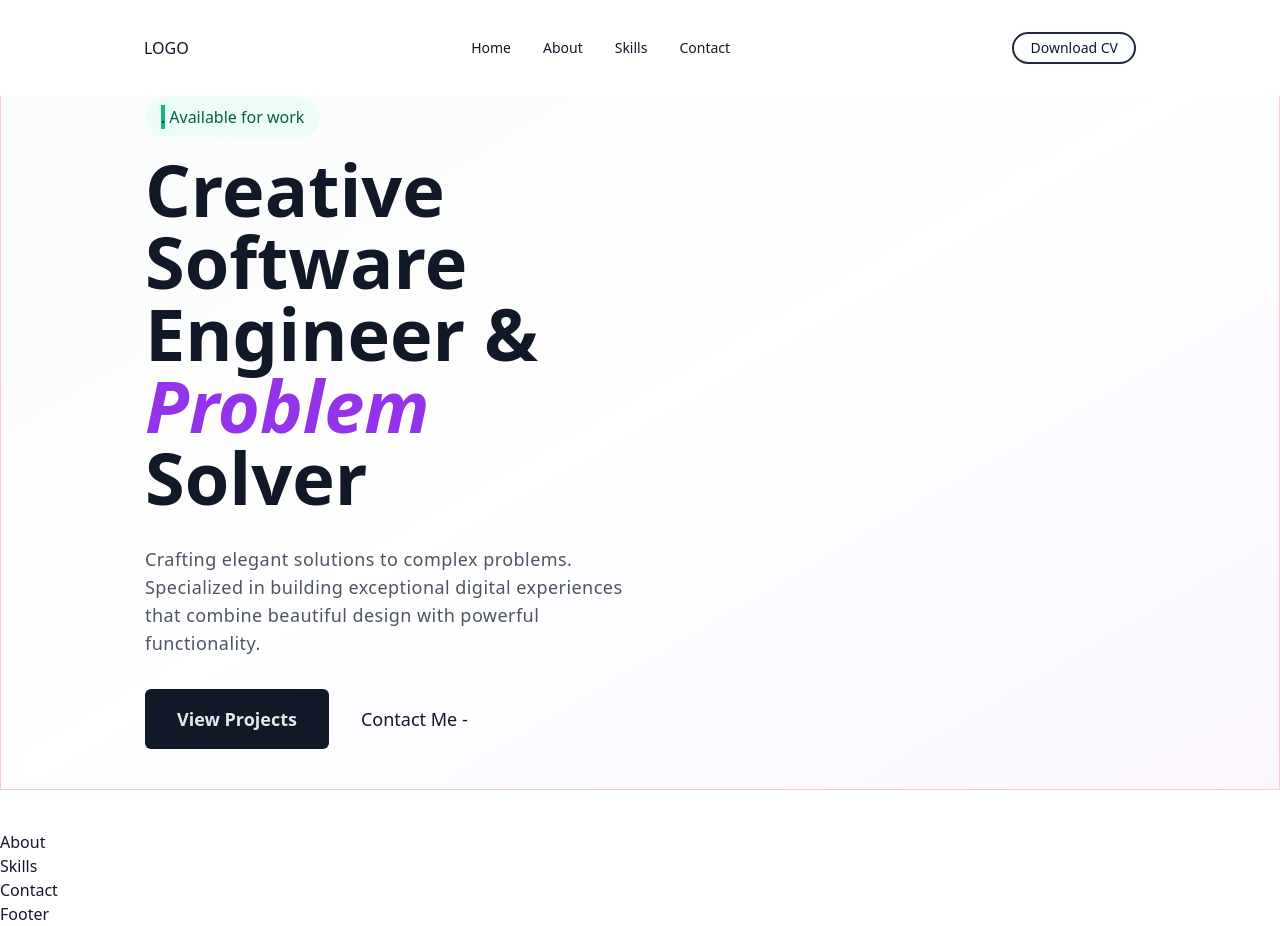
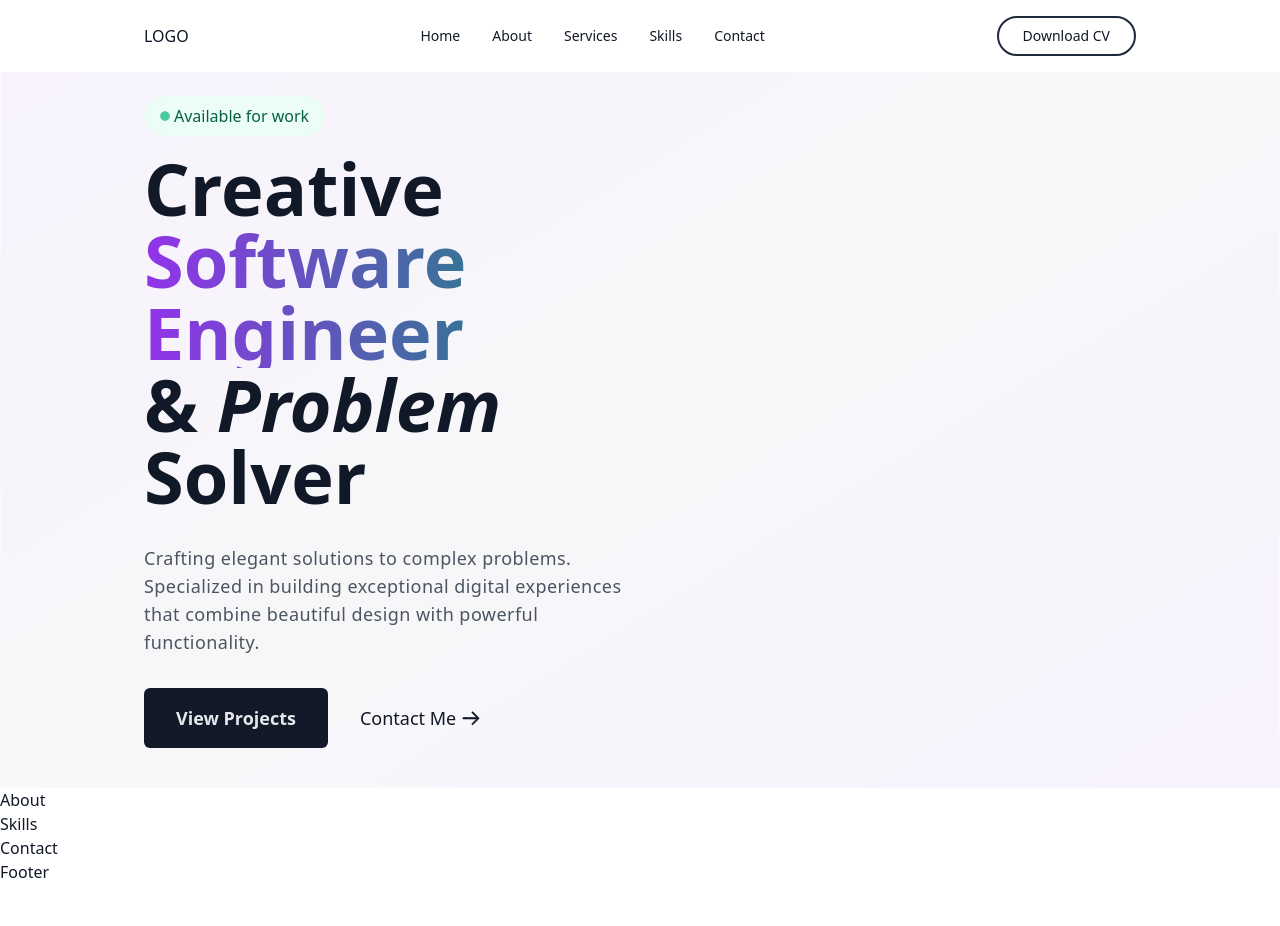
Before and after one commit to devRaphael13/portfolio_v2, a Next.js app: page / in a window 1280 px wide. After the commit the page ends 884 px from the top, so only its background shows below. Built offline with nearby package versions, Linux system fonts and the light colour scheme.

Commit message:
Fix 1/2 of hero section

```diff
--- a/app/components/hero.jsx
+++ b/app/components/hero.jsx
@@ -1,16 +1,38 @@
 import Link from "next/link";
+import { GoArrowRight } from "react-icons/go";
+import { FaCircle } from "react-icons/fa";
 
 export default function Hero() {
     return (
-        <section className="bg-gradient-to-br from-gray-50 via-white to-purple-50 px-36 grid grid-cols-2 my-10 py-10 border border-red-200">
+        <section className="relative px-36 grid grid-cols-2 pb-10 pt-20 overflow-hidden">
+            <div
+                className="absolute inset-0 -z-10 pointer-events-none"
+                aria-hidden="true"
+            >
+                <div
+                    className="
+                        w-full h-full
+                        bg-gradient-to-br
+                        from-purple-200
+                        via-gray-200
+                        to-purple-200
+                        opacity-30
+                        blur-[1px]
+                        "
+                    style={{
+                        maskImage: "radial-gradient(ellipse 110% 75% at 50% 50%, white 80%, transparent 100%)"
+                    }}
+                />
+            </div>
+
             <div>
                 <div className="inline-flex w-fit items-center justify-center px-4 py-2 gap-1 bg-emerald-50 my-4 rounded-full">
-                    <div className="bg-emerald-500">.</div>
+                    <FaCircle className="text-emerald-500 animate-pulse" size={10}/>
                     <p className="text-emerald-800 font-medium ">Available for work</p>
                 </div>
 
                 <h1 className="inline-block font-bold text-7xl">
-                    Creative Software Engineer & <span className="italic text-purple-600">Problem</span> Solver
+                    Creative <span className="block bg-gradient-to-r from-purple-600 to-emerald-600 bg-clip-text text-transparent">Software Engineer</span> <span className="block">& <span className="italic">Problem</span></span> Solver
                 </h1>
 
                 <p className="inline-block my-8 text-lg font-medium text-gray-600 tracking-wide">
@@ -18,12 +40,16 @@ export default function Hero() {
                 </p>
 
                 <div className="flex gap-x-8 items-center">
-                    <button className="py-4 px-8 font-semibold rounded-md bg-gray-900 text-lg text-gray-200">View Projects</button>
-                    <Link href="" className="font-medium text-lg">Contact Me -</Link>
+                    <button className="py-4 px-8 font-semibold rounded-md bg-gray-900 text-lg text-gray-200 transform transition-transform duration-200 hover:scale-105">View Projects</button>
+                    <Link href="" className="flex justify-center items-center gap-1 font-medium text-lg">
+                        Contact Me
+                        <GoArrowRight size={22} strokeWidth={0.75} />
+                    </Link>
                 </div>
             </div>
 
-            <div></div>
+            <div>
+            </div>
         </section>
     );
 }
--- a/app/components/navbar.jsx
+++ b/app/components/navbar.jsx
@@ -2,15 +2,16 @@ import Link from "next/link";
 
 export default function Navbar() {
     return (
-        <nav className="fixed top-0 left-0 w-full bg-white z-50 flex justify-between items-center py-8 px-36">
+        <nav className="fixed top-0 left-0 w-full bg-white z-50 flex justify-between items-center py-4 px-36">
             <div>LOGO</div>
             <div className="flex gap-8">
                 <Link className="text-sm font-medium" href="/">Home</Link>
                 <Link className="text-sm font-medium" href="/about">About</Link>
+                <Link className="text-sm font-medium" href="/about">Services</Link>
                 <Link className="text-sm font-medium" href="/skills">Skills</Link>
                 <Link className="text-sm font-medium" href="/contact">Contact</Link>
             </div>
-            <button className="border-2 border-slate-800 px-4 py-1 rounded-full text-sm font-medium">Download CV</button>
+            <button className="border-2 border-slate-800 px-6 py-2 rounded-full text-sm font-medium">Download CV</button>
         </nav>
     );
 }
```
